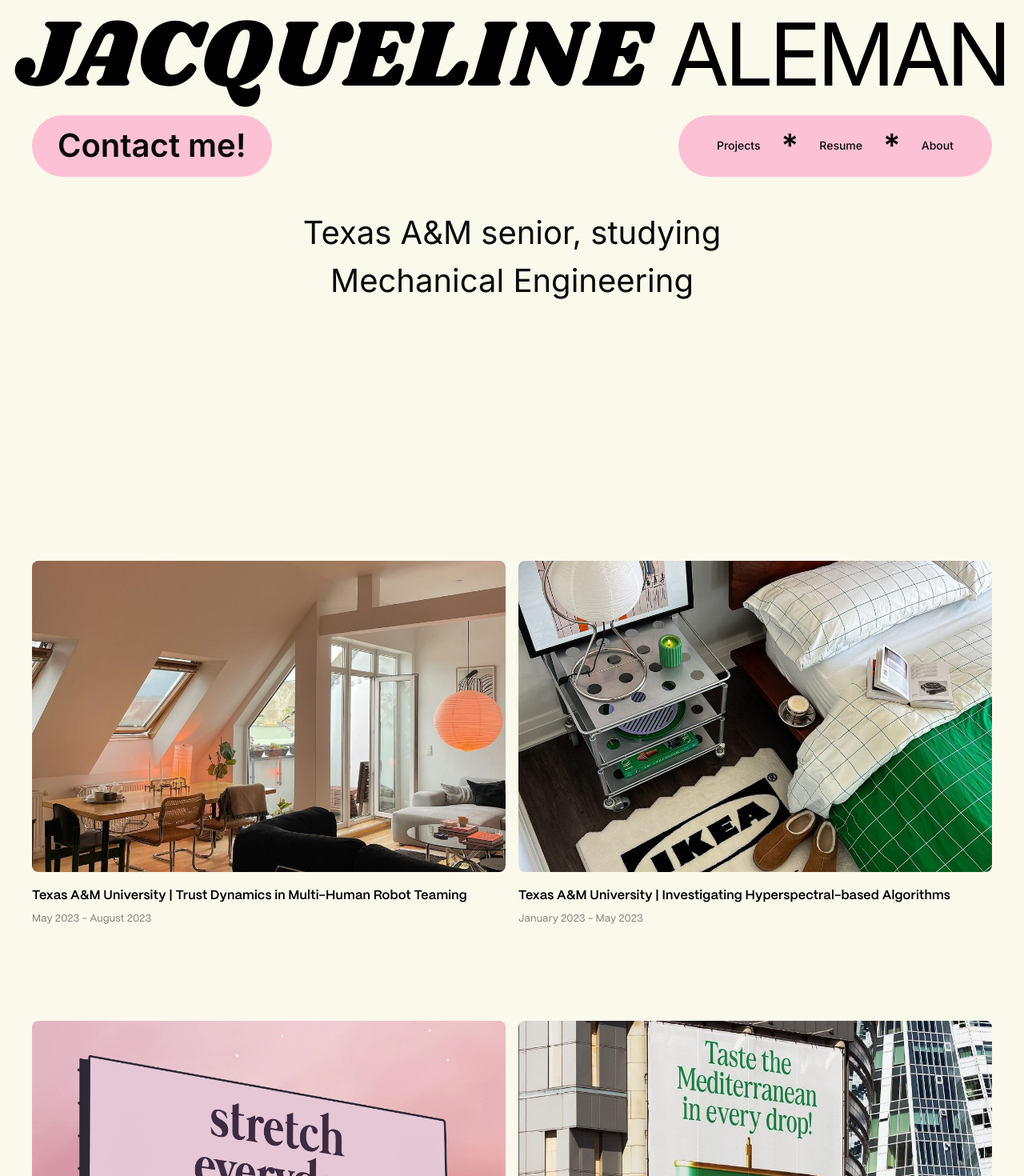
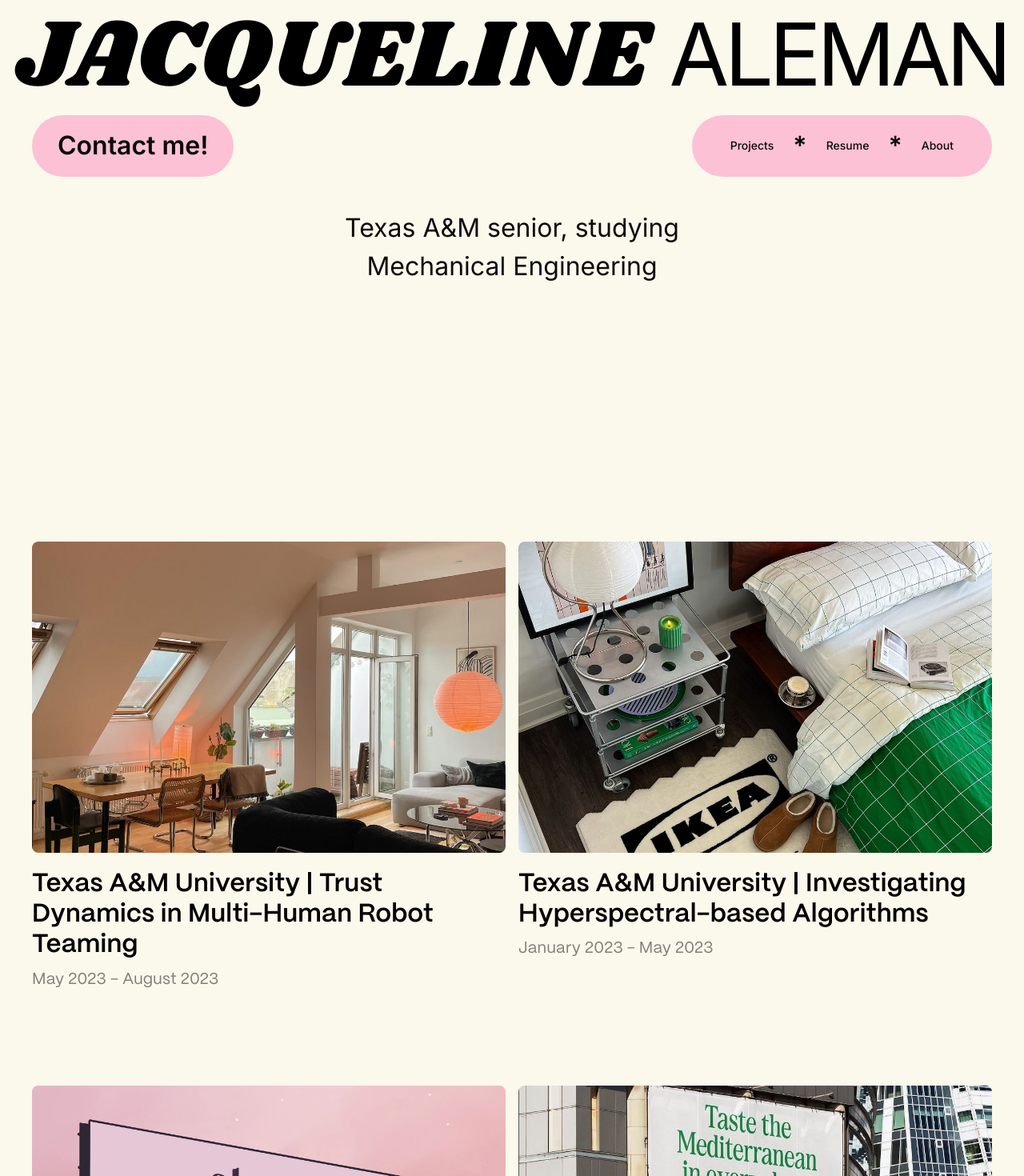
Before and after one commit to adamcesco/jackie-portfolio, a Next.js app: page / in a window 1280 px wide. Shown: the top 1470 px of the page at 80% size. Built offline with nearby package versions, Linux system fonts and the light colour scheme.

Commit message:
Refactor font sizes in NavBarHeader and ProjectCard components. Clean CSS for NavBarHeader and ProjectCard components.

```diff
--- a/src/widgets/NavBarHeader/NavBarHeader.css
+++ b/src/widgets/NavBarHeader/NavBarHeader.css
@@ -49,12 +49,12 @@
     width: fit-content;
     align-items: center;
     justify-content: center;
-    font-size: 2.5rem;
+    font-size: 2rem;
     font-weight: 600;
 }
 
 .navbar-header__menu-button {
-    font-size: 2.5rem;
+    font-size: 2rem;
     font-weight: 600;
     transition: color 0.4s;
 }
@@ -69,7 +69,7 @@
 }
 
 .navbar-header__welcome-message {
-    font-size: 2.5rem;
+    font-size: 2rem;
     text-align: center;
     margin-top: 2.5rem;
     margin-bottom: 20rem;
--- a/src/widgets/ProjectCard/ProjectCard.css
+++ b/src/widgets/ProjectCard/ProjectCard.css
@@ -28,7 +28,7 @@
 .project-card__header {
   font-family: PP Mori SemiBold, sans-serif;
   font-style: normal;
-  font-size: min(1.25vw, 2.5rem);
+  font-size: 2rem;
 
   margin-top: 1.25rem;
   line-height: 1.2;
@@ -41,7 +41,7 @@
 .project-card__date {
   font-family: PP Mori, sans-serif;
   font-style: normal;
-  font-size: min(1vw, 1.25rem);
+  font-size: 1.25rem;
   margin-top: 0.75rem;
   line-height: 1.2;
   color: #827f78;
```
